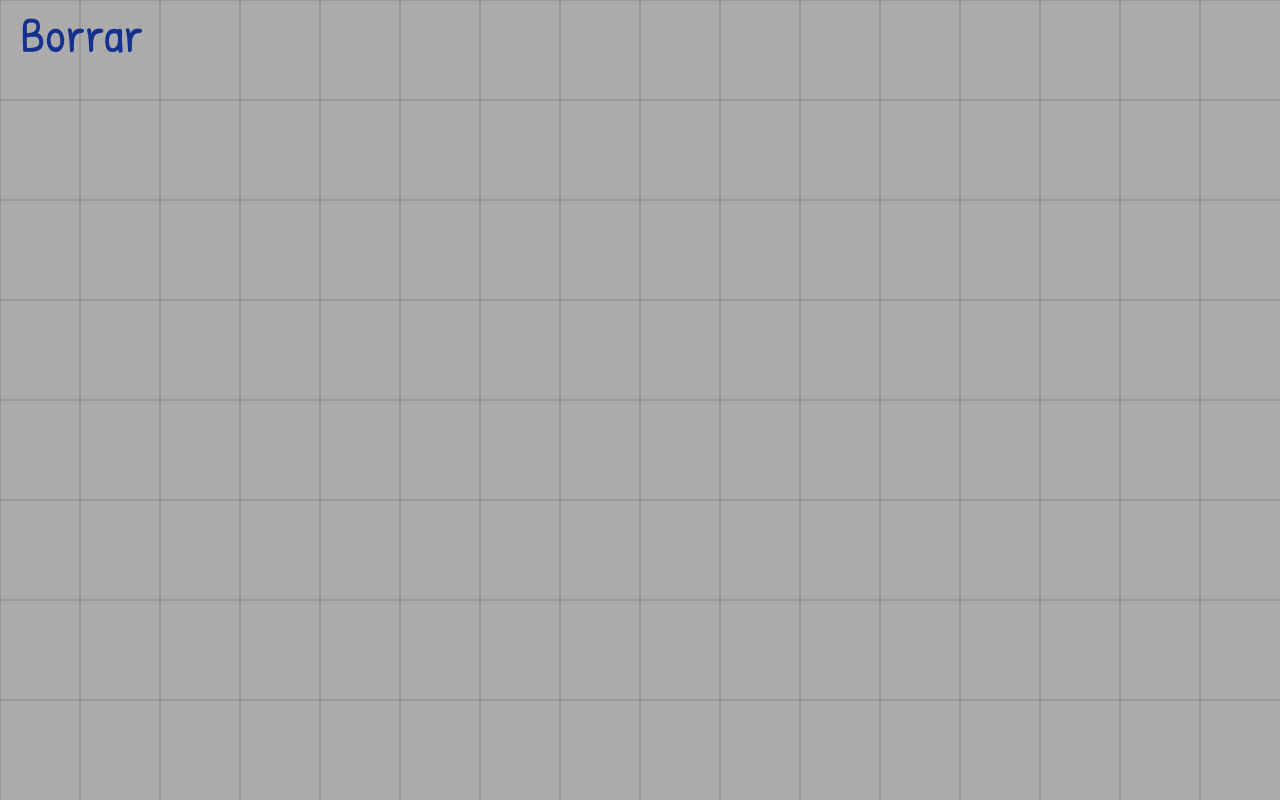
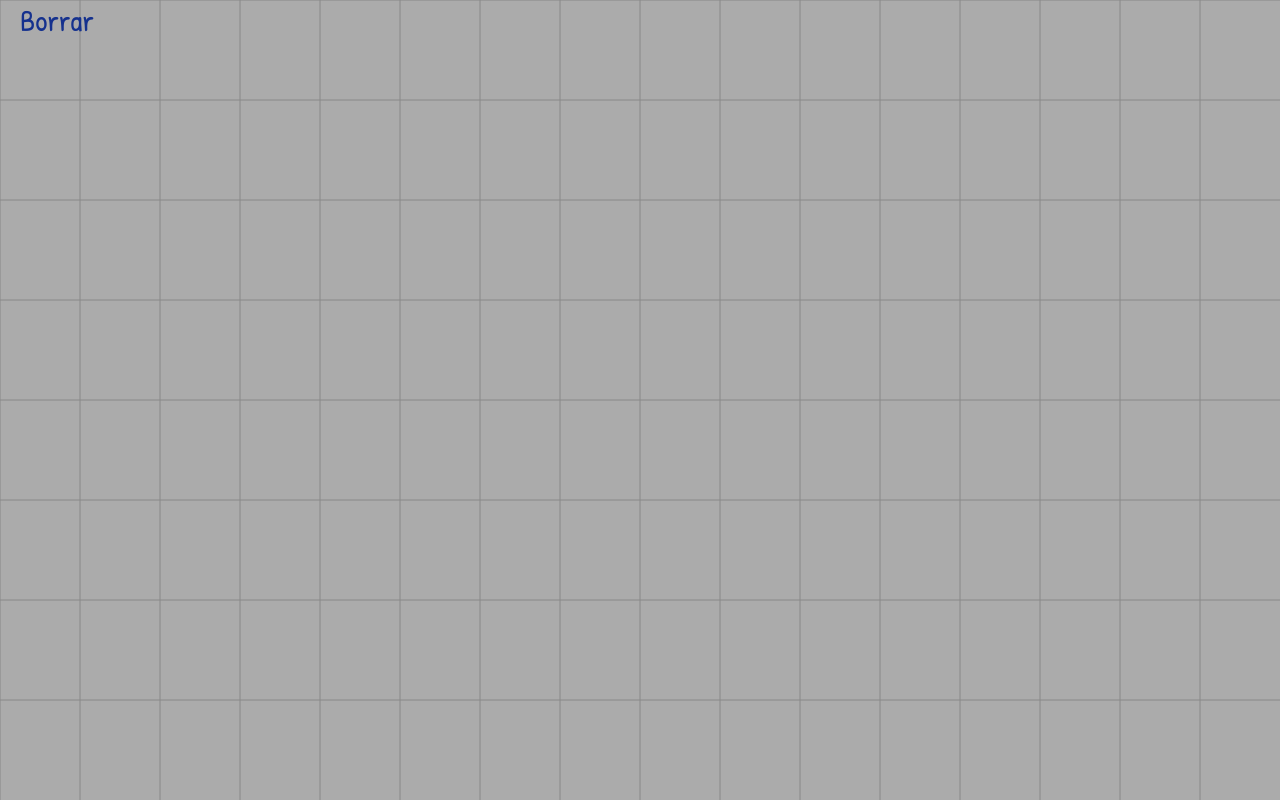
Before and after one commit to feiss/juli, a plain HTML site: page index.html in a window 1280 px wide. Drawn offline with Linux system fonts and the light colour scheme.

Commit message:
fontsize

```diff
--- a/index.html
+++ b/index.html
@@ -15,7 +15,7 @@
             width: 100vw;
             margin: 0;
             color: rgb(26, 122, 122);
-            font: 50px 'Patrick Hand', sans-serif;
+            font: 30px 'Patrick Hand', sans-serif;
             overflow: hidden;
         }
 
```
